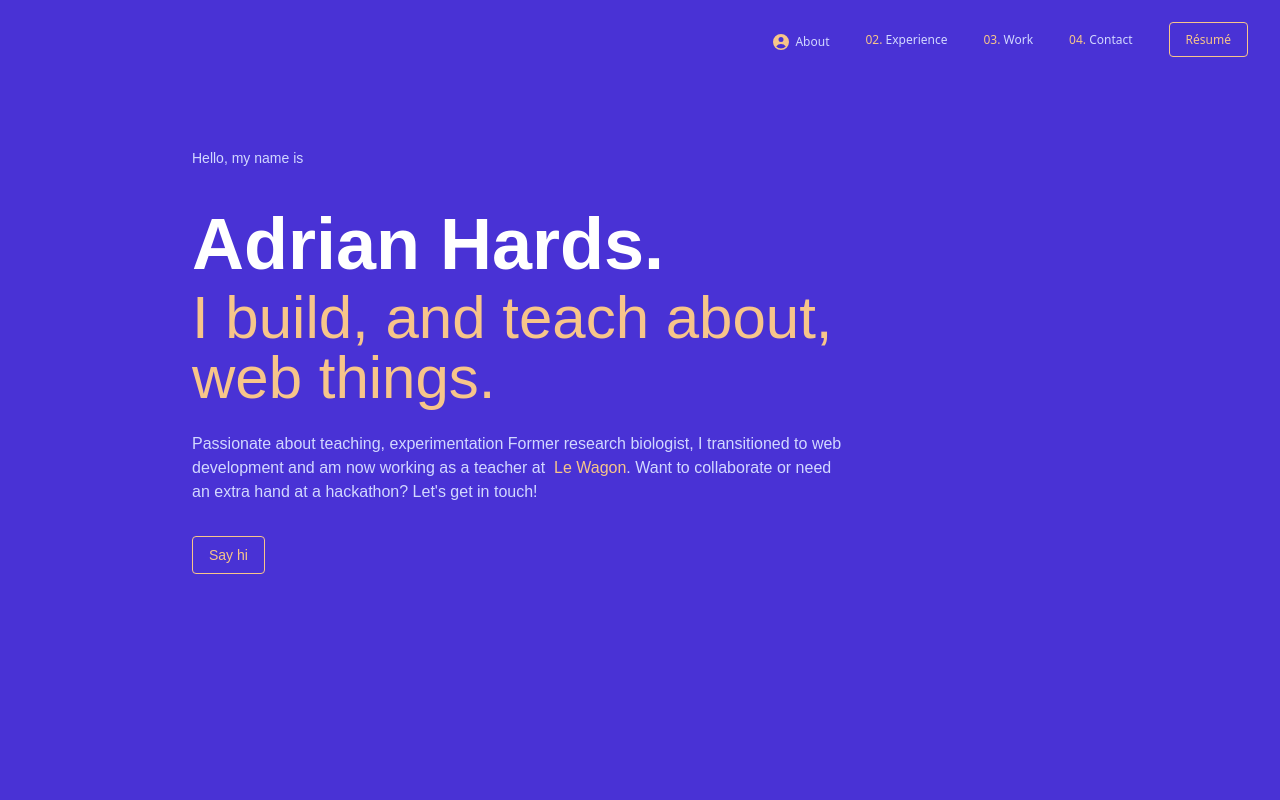
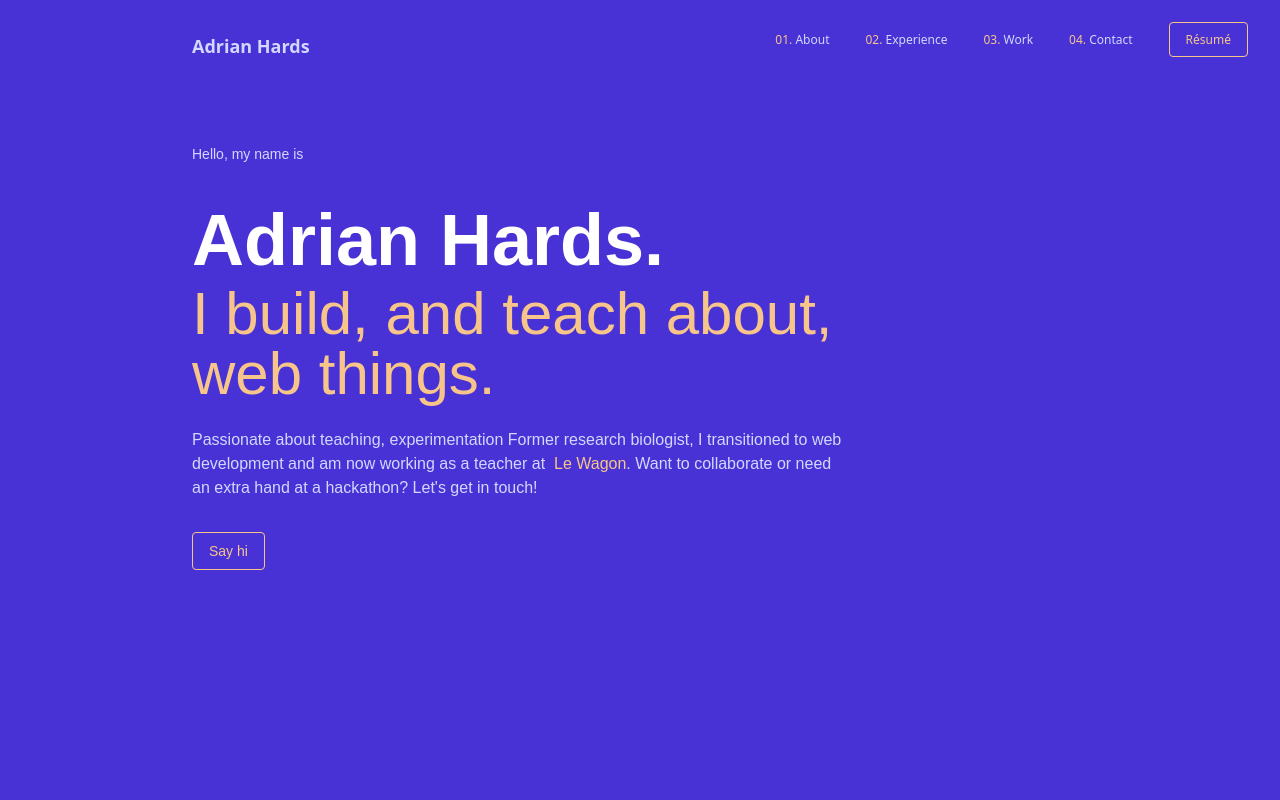
Before and after one commit to adrianHards/adrianhards.github.io, a React (Create React App) app: page / in a window 1280 px wide. Shown: the top 800 px of the page. Built offline with nearby package versions, Linux system fonts and the light colour scheme; a web font is replaced by a local one.

Commit message:
add favicon to top left

```diff
--- a/src/components/Navbar.js
+++ b/src/components/Navbar.js
@@ -14,7 +14,6 @@ const Nav = () => {
       },
     },
   };
-
   const item = {
     hidden: { opacity: 0, y: -50 },
     show: { opacity: 1, y: 0 }
@@ -27,14 +26,28 @@ const Nav = () => {
         initial="hidden"
         animate="show"
         >
-        <nav class="fade fadeOut text-xs flex justify-end mt-8 mr-8">
+          <nav class="fade fadeOut text-xs  mt-8 mr-8">
+            <div class="flex justify-end">
+
+
+
+              <motion.div variants={item}>
+                <div class="absolute left-48">
+                  <a href="#responsive-header" class="text-[#F7C58A] mr-9">
+                    <span class="text-[#d2d8ff] text-lg font-bold"
+                      onClick={() => {
+                          window.scrollTo({top: 0, left: 0, behavior: 'smooth'});
+                        }
+                      }
+                    >Adrian Hards</span>
+                  </a>
+                </div>
+              </motion.div>
+
               <motion.div variants={item}>
                 <div class="text-[#F7C58A] mr-9">
-              <Link activeClass="active" smooth spy to="about" class="flex" >
-                <svg xmlns="http://www.w3.org/2000/svg" viewBox="0 0 20 20" fill="currentColor" class="w-5 h-5">
-                  <path fill-rule="evenodd" d="M18 10a8 8 0 11-16 0 8 8 0 0116 0zm-5.5-2.5a2.5 2.5 0 11-5 0 2.5 2.5 0 015 0zM10 12a5.99 5.99 0 00-4.793 2.39A6.483 6.483 0 0010 16.5a6.483 6.483 0 004.793-2.11A5.99 5.99 0 0010 12z" clip-rule="evenodd" />
-                </svg>
-                <span class="ml-1 mt-0.5 text-[#d2d8ff] hover:text-[#F7C58A]">About</span>
+                  <Link activeClass="active" smooth spy to="nav" >
+                    01. <span class="text-[#d2d8ff] hover:text-[#F7C58A]">About</span>
                   </Link>
                 </div>
               </motion.div>
@@ -62,6 +75,7 @@ const Nav = () => {
                   Résumé
                 </a>
               </motion.div>
+            </div>
           </nav>
         </motion.div>
     </div>
```
Lines whose indentation alone changed are shown as unchanged.
